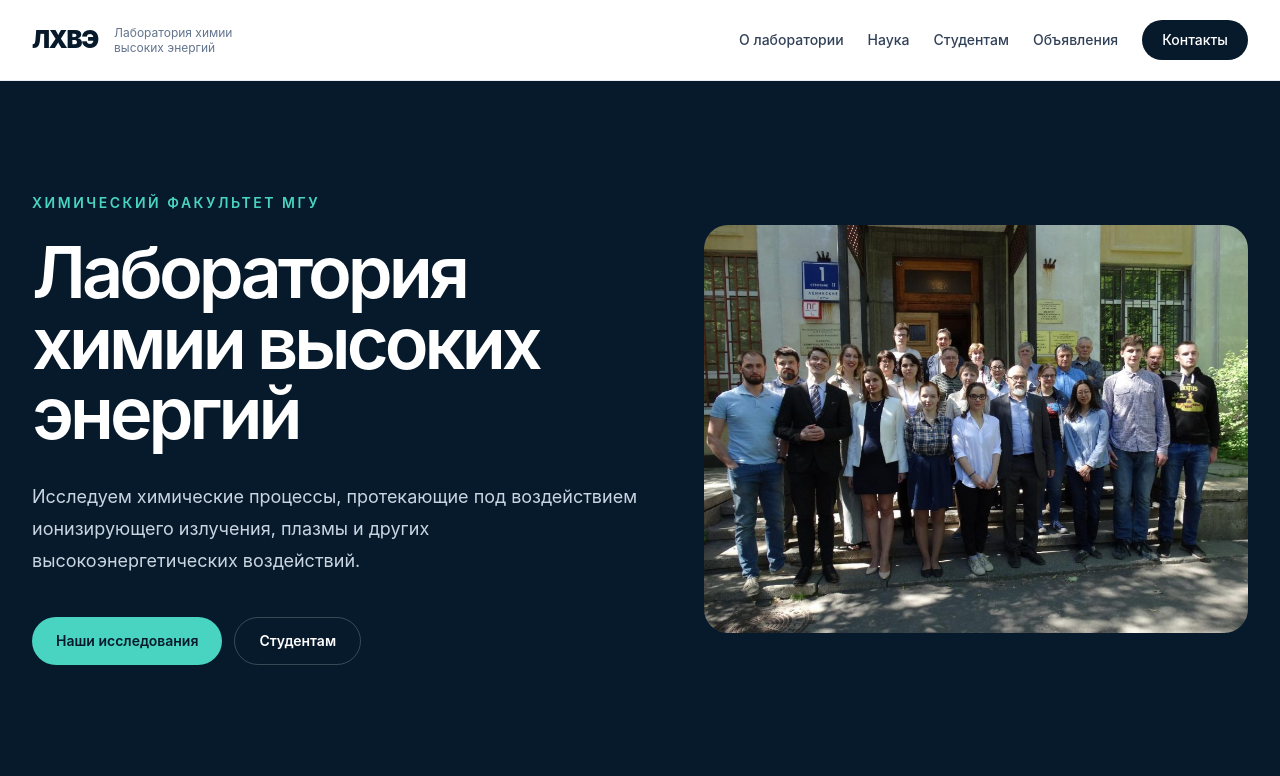
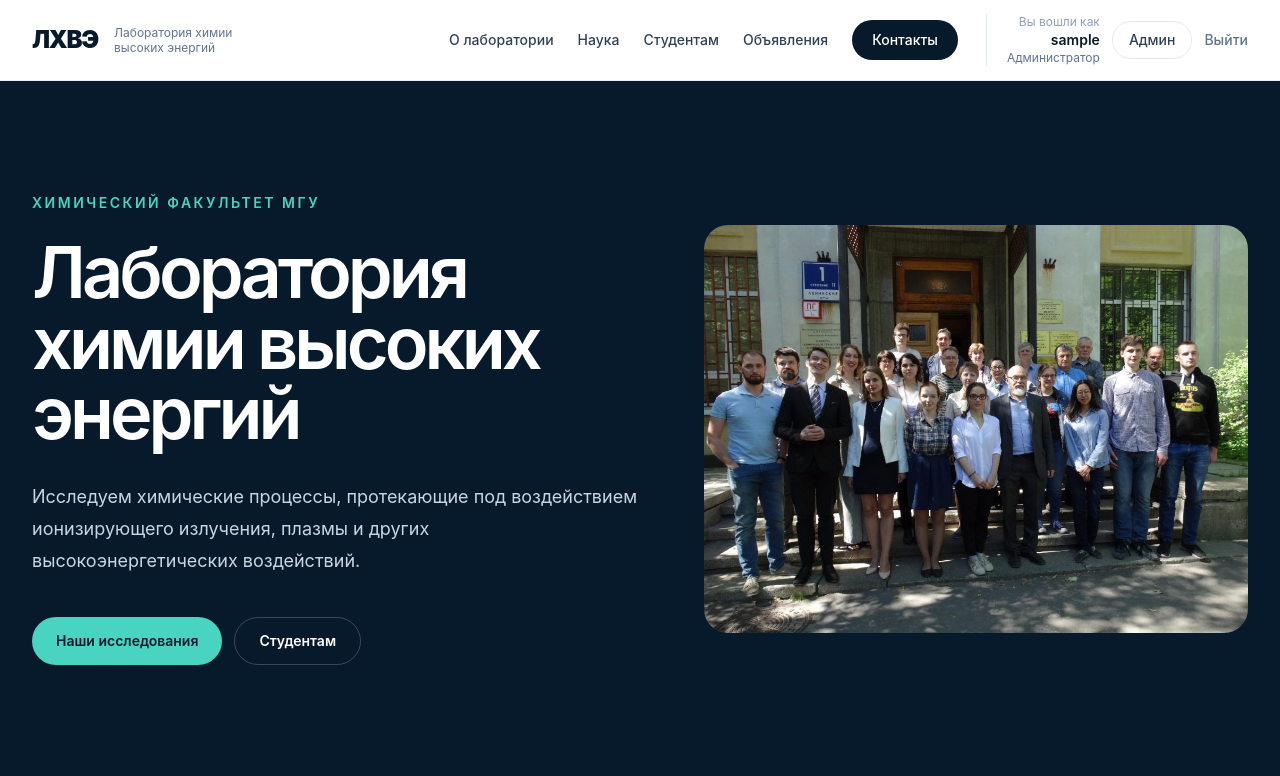
Before and after one commit to Umiacha/LHEC, a Django app: page / in a window 1280 px wide. Shown: the top 776 px of the page. Run offline with Django 5.2, Linux system fonts and the light colour scheme; a user stored in the database is signed in; tables that the repository leaves empty hold one stand-in row (values such as "Sample post"); style sheets or scripts are compiled from the project's sources.

Commit message:
Add login/logout and user info in HTML.

```diff
--- a/core/templates/core/base.html
+++ b/core/templates/core/base.html
@@ -75,6 +75,57 @@
                 >
                     Контакты
                 </a>
+                {% if user.is_authenticated %}
+                    <div
+                        class="ml-1 flex items-center gap-3 border-l border-slate-200 pl-5"
+                    >
+                        <div class="text-right">
+                            <p class="text-xs text-slate-400">
+                                Вы вошли как
+                            </p>
+
+                            <p class="text-sm font-semibold text-lab-950">
+                                {{ user.username }}
+                            </p>
+
+                            {% if current_user_role_label %}
+                                <p class="text-xs text-slate-500">
+                                    {{ current_user_role_label }}
+                                </p>
+                            {% endif %}
+                        </div>
+
+                        {% if user.is_superuser %}
+                            <a
+                                href="{% url 'admin:index' %}"
+                                class="rounded-full border border-slate-200 px-4 py-2 text-sm font-medium text-slate-700 transition-colors hover:border-lab-950 hover:text-lab-950"
+                            >
+                                Админ
+                            </a>
+                        {% endif %}
+
+                        <form
+                            method="post"
+                            action="{% url 'users:logout' %}"
+                        >
+                            {% csrf_token %}
+
+                            <button
+                                type="submit"
+                                class="text-sm font-medium text-slate-500 transition-colors hover:text-lab-950"
+                            >
+                                Выйти
+                            </button>
+                        </form>
+                    </div>
+                {% else %}
+                <a
+                    href="{% url 'users:login' %}"
+                    class="rounded-full border border-slate-200 px-4 py-2 text-sm font-medium text-slate-700 transition-colors hover:border-lab-950 hover:text-lab-950"
+                >
+                    Войти
+                </a>
+            {% endif %}
             </nav>
 
             <details class="relative lg:hidden">
@@ -122,6 +173,55 @@
                     >
                         Контакты
                     </a>
+                    <div class="my-1 border-t border-slate-100"></div>
+
+                    {% if user.is_authenticated %}
+                        <div class="px-4 py-3">
+                            <p class="text-xs text-slate-400">
+                                Вы вошли как
+                            </p>
+
+                            <p class="mt-1 text-sm font-semibold text-lab-950">
+                                {{ user.username }}
+                            </p>
+
+                            {% if current_user_role_label %}
+                                <p class="mt-0.5 text-xs text-slate-500">
+                                    {{ current_user_role_label }}
+                                </p>
+                            {% endif %}
+                        </div>
+
+                        {% if user.is_superuser %}
+                            <a
+                                class="rounded-xl px-4 py-3 text-sm font-medium hover:bg-slate-50"
+                                href="{% url 'admin:index' %}"
+                            >
+                                Админ-панель
+                            </a>
+                        {% endif %}
+
+                        <form
+                            method="post"
+                            action="{% url 'users:logout' %}"
+                        >
+                            {% csrf_token %}
+
+                            <button
+                                type="submit"
+                                class="w-full rounded-xl px-4 py-3 text-left text-sm font-medium text-slate-700 hover:bg-slate-50"
+                            >
+                                Выйти
+                            </button>
+                        </form>
+                    {% else %}
+                        <a
+                            class="rounded-xl px-4 py-3 text-sm font-semibold text-lab-950 hover:bg-slate-50"
+                            href="{% url 'users:login' %}"
+                        >
+                            Войти
+                        </a>
+                    {% endif %}
                 </nav>
             </details>
         </div>
```
